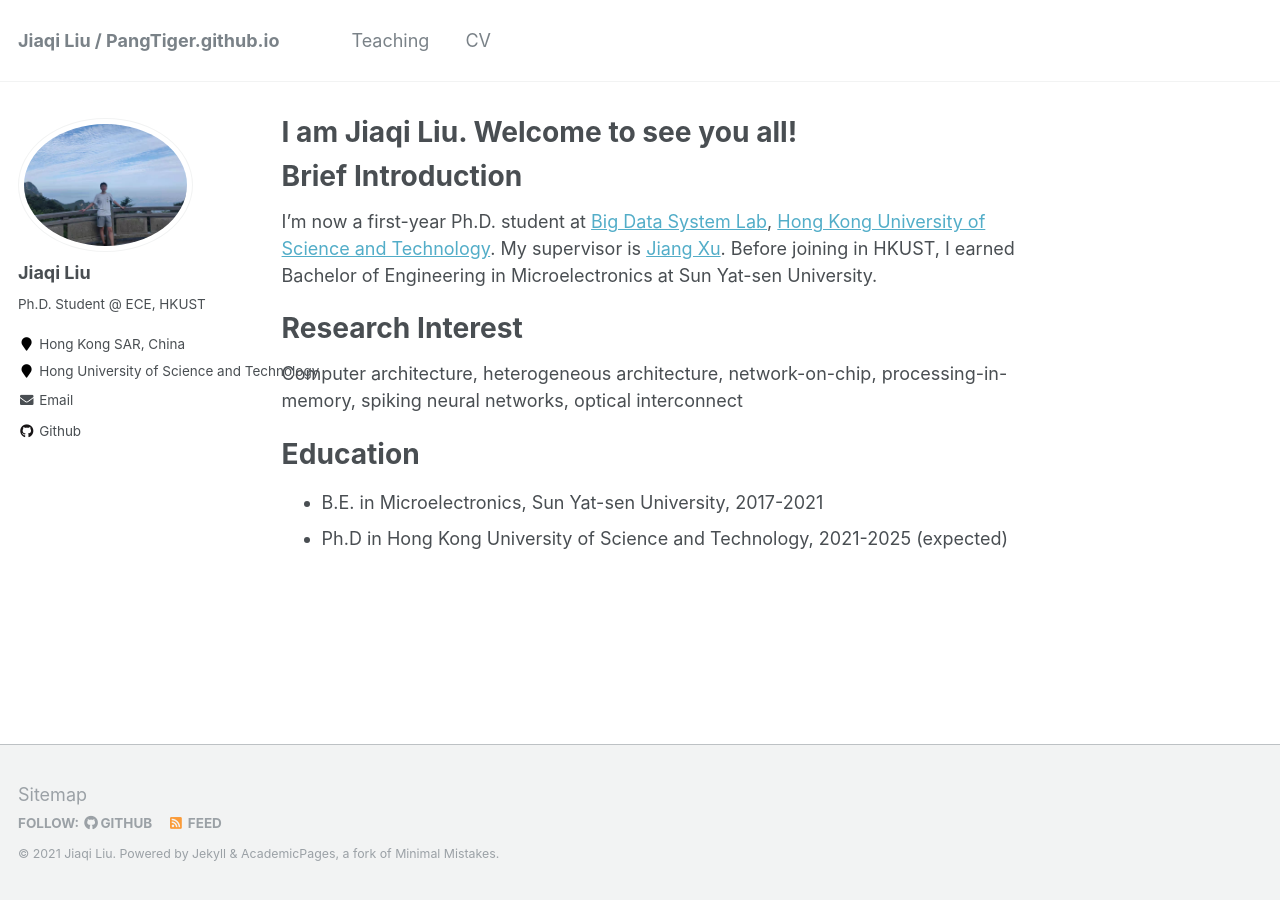
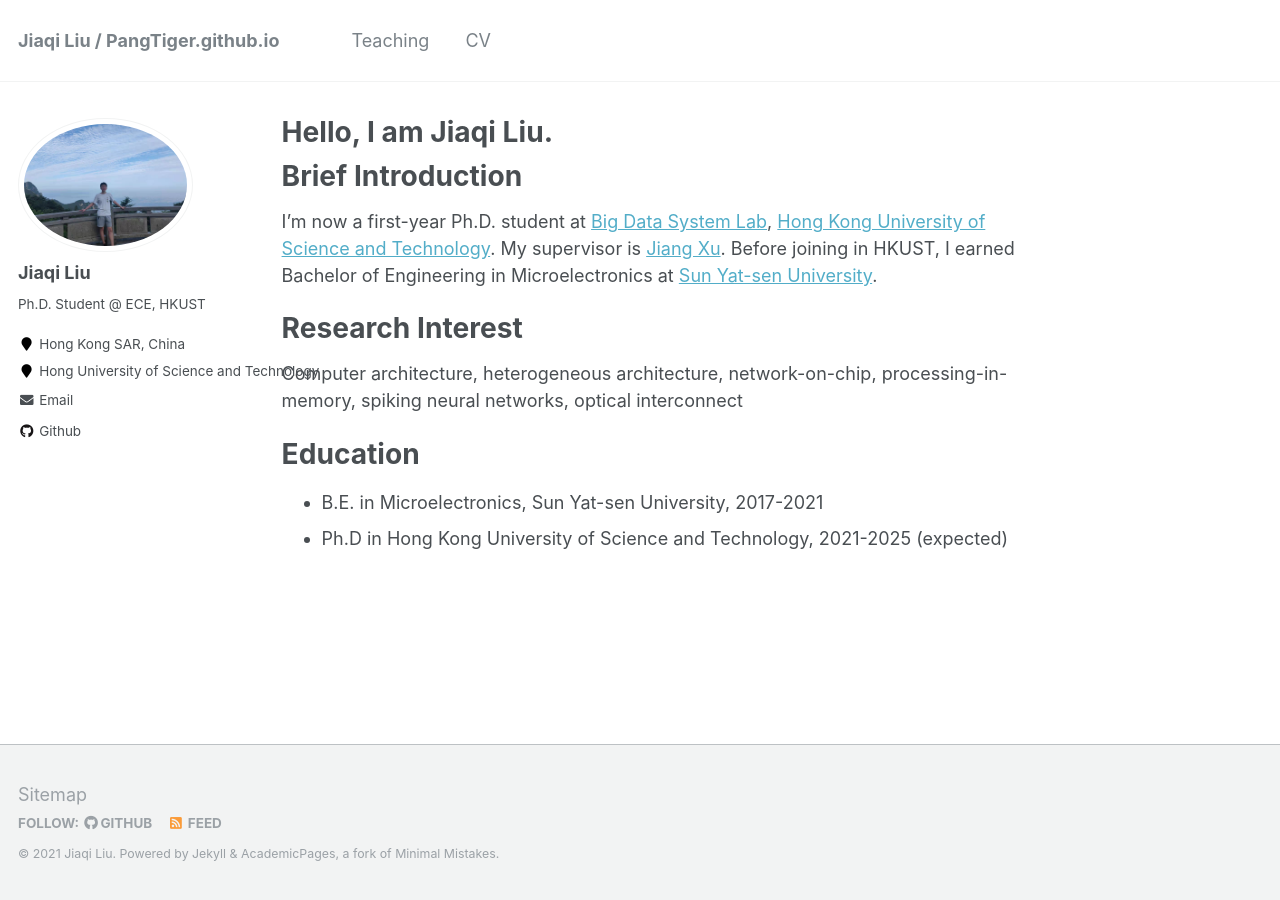
Before and after one commit to PangTiger/Rickrick.github.io, a Jekyll site: the page built from _pages/about.md, in a window 1280 px wide. Built offline with Jekyll 4.4.1, drawn with Linux system fonts in a browser that asks for light colours.

Commit message:
Update about.md

```diff
--- a/_pages/about.md
+++ b/_pages/about.md
@@ -1,6 +1,6 @@
 ---
 permalink: /
-title: "I am Jiaqi Liu. Welcome to see you all!"
+title: "Hello, I am Jiaqi Liu."
 excerpt: "About me"
 author_profile: true
 redirect_from:
@@ -10,7 +10,7 @@ redirect_from:
 
 Brief Introduction
 ======
-I'm now a first-year Ph.D. student at [Big Data System Lab](https://eexu.home.ece.ust.hk/BDSL.html), [Hong Kong University of Science and Technology](https://hkust.edu.hk). My supervisor is [Jiang Xu](https://eexu.home.ece.ust.hk). Before joining in HKUST, I earned Bachelor of Engineering in Microelectronics at Sun Yat-sen University.
+I'm now a first-year Ph.D. student at [Big Data System Lab](https://eexu.home.ece.ust.hk/BDSL.html), [Hong Kong University of Science and Technology](https://hkust.edu.hk). My supervisor is [Jiang Xu](https://eexu.home.ece.ust.hk). Before joining in HKUST, I earned Bachelor of Engineering in Microelectronics at [Sun Yat-sen University](http://www.sysu.edu.cn/en).
 
 Research Interest
 ======
```
